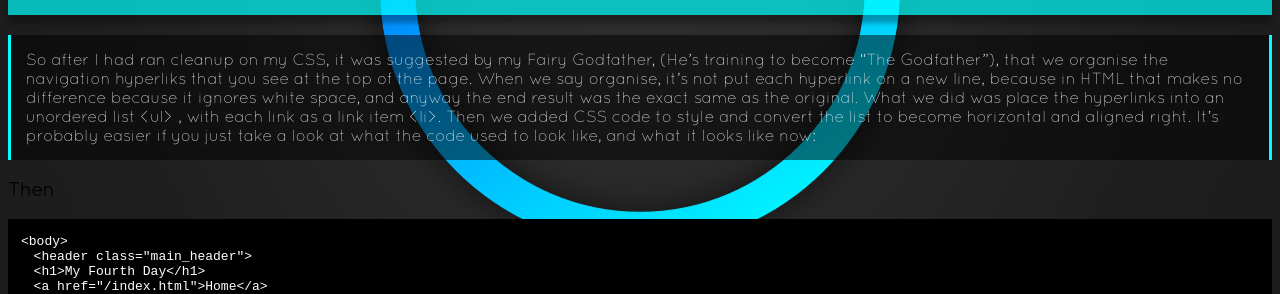
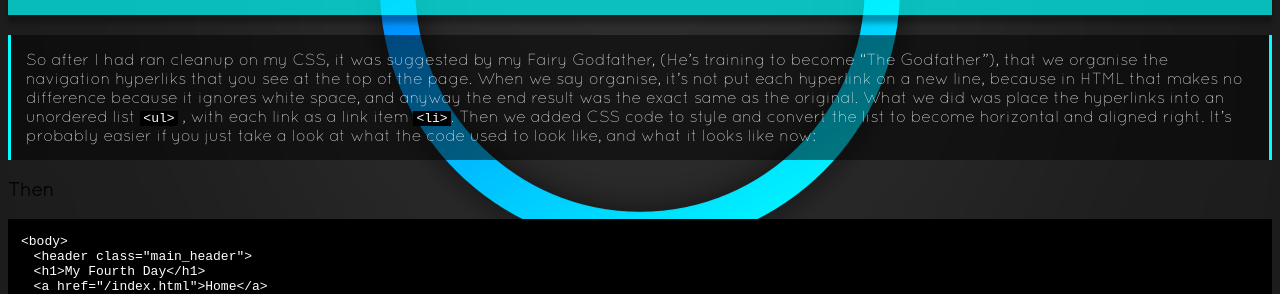
Before and after one commit to boffnoff/boffnoff.github.com, a Jekyll site: the page built from _posts/2013-10-24-fourth-day.md, in a window 1280 px wide. Shown: the part 752-1046 px from the top of the page. Built offline with Jekyll 4.4.1, drawn with Linux system fonts in a browser that asks for light colours; some of the changed lines change nothing that is shown.

Commit message:
use backticks for inline code

```diff
--- a/_posts/2013-10-24-fourth-day.md
+++ b/_posts/2013-10-24-fourth-day.md
@@ -26,7 +26,7 @@ As you can see, at least now the website appears a little more professional. The
 
 So after I had ran cleanup on my CSS, it was suggested by my Fairy Godfather, (He's training to become "The Godfather"), that we organise the navigation hyperliks that you see at the top of
 the page. When we say organise, it's not put each hyperlink on a new line, because in HTML that makes no difference because it ignores white space, and anyway the end result was the exact same
-as the original. What we did was place the hyperlinks into an unordered list &lt;ul&gt; , with each link as a link item &lt;li&gt;. Then we added CSS code to style and convert the list
+as the original. What we did was place the hyperlinks into an unordered list `<ul>` , with each link as a link item `<li>`. Then we added CSS code to style and convert the list
 to become horizontal and aligned right. It's probably easier if you just take a look at what the code used to look like, and what it looks like now:
 
 ### Then
```
